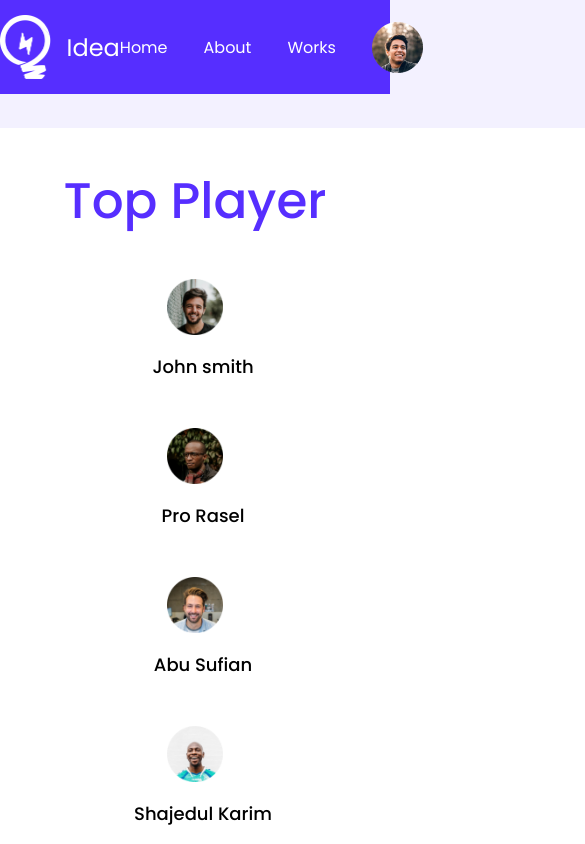
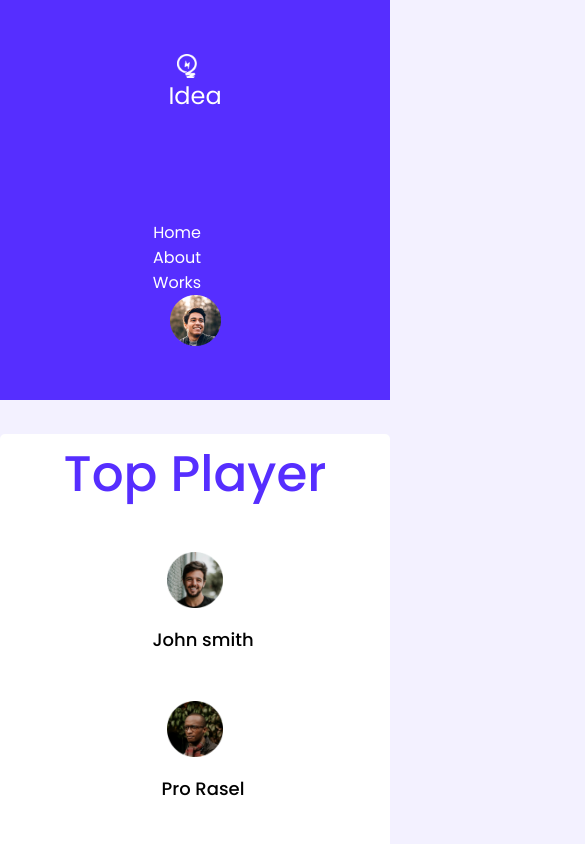
Before and after one commit to zakarea12345/leader-board-css3, a plain HTML site: page index.html in a window 390 px wide. Shown: the top 844 px of the page, 585 px wide, since content can reach past the window. Drawn offline with Linux system fonts and the light colour scheme.

Commit message:
2nd commit

```diff
--- a/style.css
+++ b/style.css
@@ -203,16 +203,38 @@
        media queries
        --------------------------*/
        @media (max-width:640px) {
+
            header{
+               text-align: center;
+               flex-direction: column;
+               height: 400px;
                width: 100%;
+               box-sizing: border-box;
            }
+           nav{
+               flex-direction: column;
+           }
+           .icon-logo{
+               flex-direction: column;
+           }
+           .icon-logo img{
+               width: 20px;
+           }
+
+
            .players{
                display: flex;
-               flex-direction: column;
-               align-items: center;
+              flex-direction: column;
+
            }
            .player{
-               flex-direction: column;
+              flex-direction: column;
+           }
+
+           }
+           .container{
+               padding: 0;
+               width: 100%;
            }
            .section-title{
                display: flex;
@@ -234,6 +256,3 @@
                flex-direction: column;
                align-items: center;
            }
-
-
-       }
```
